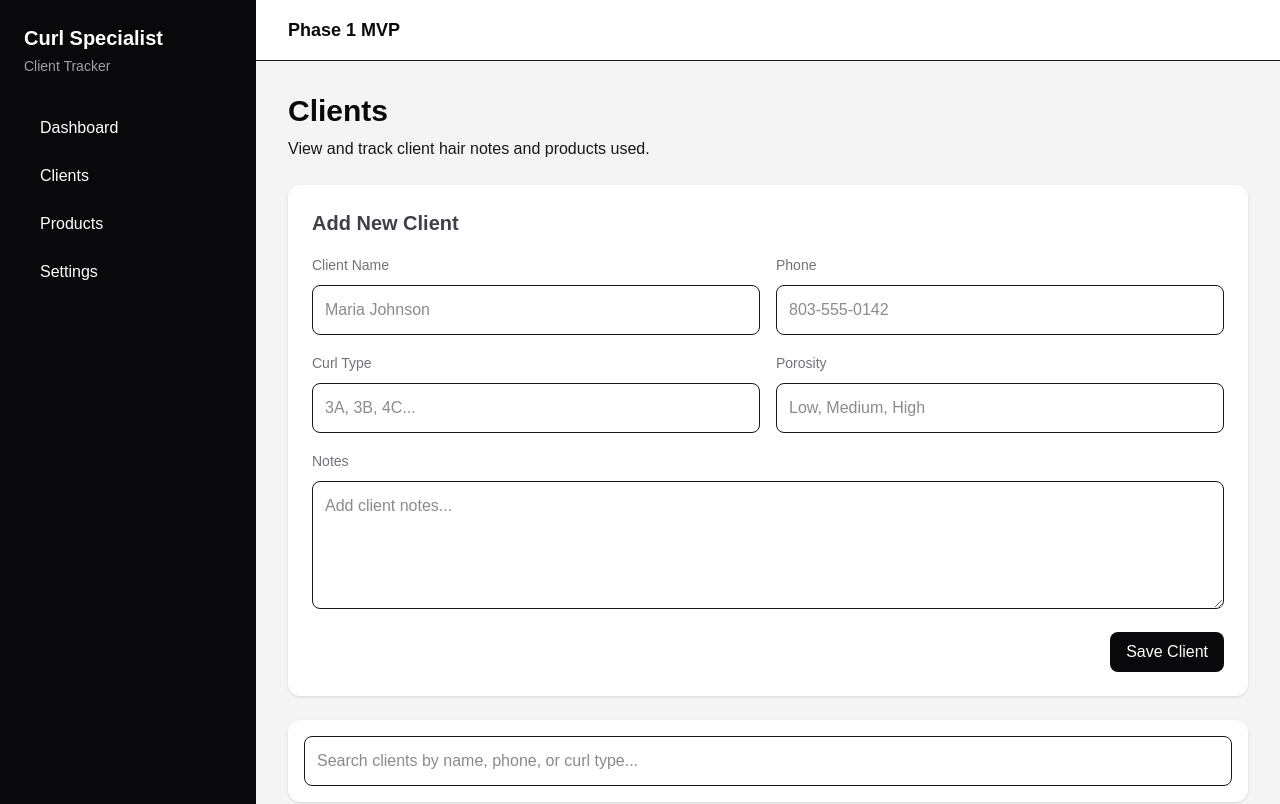
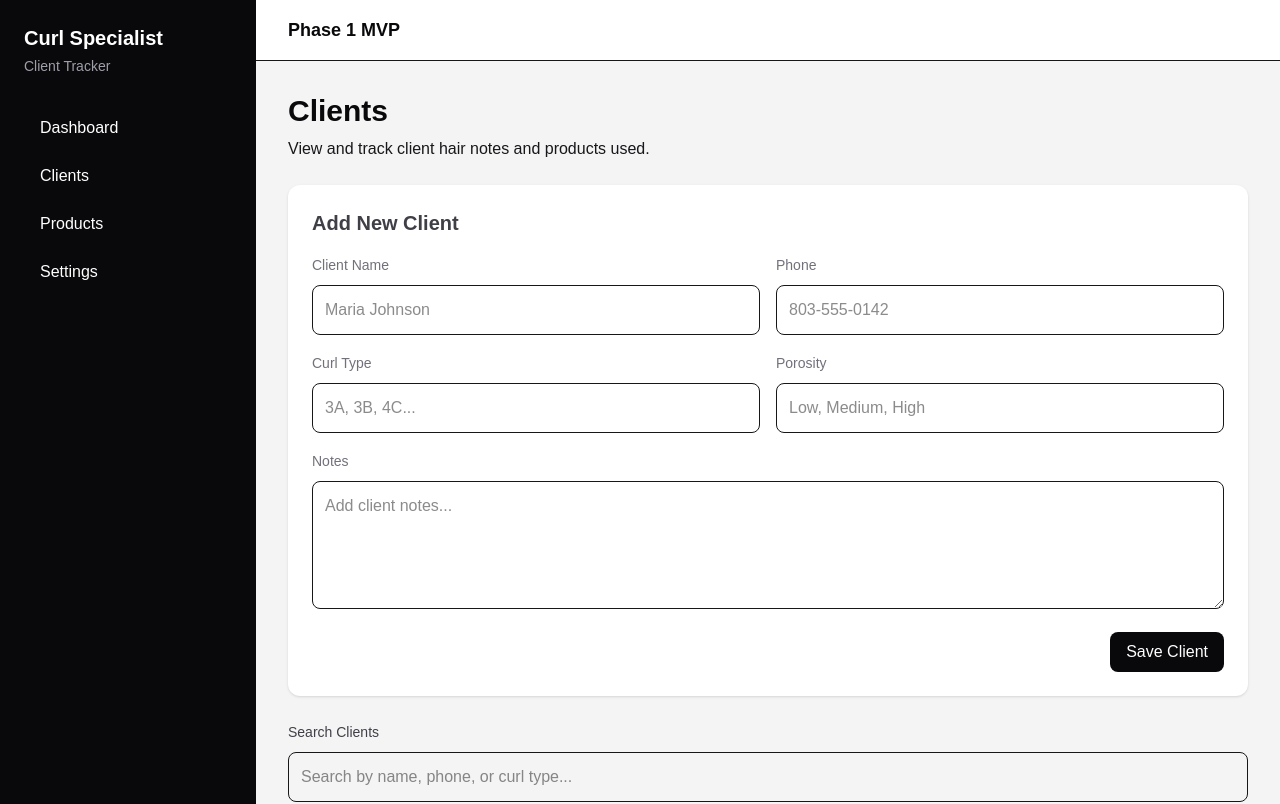
Before and after one commit to samirhilario/curl-specialist-platform, a Next.js app: page /dashboard/clients in a window 1280 px wide. Shown: the top 804 px of the page. Built offline with nearby package versions, Linux system fonts and the light colour scheme; no server answers; the database is empty.

Commit message:
Prepare client management app for deployment

```diff
--- a/src/components/clients/ClientManager.tsx
+++ b/src/components/clients/ClientManager.tsx
@@ -9,21 +9,30 @@ type ClientManagerProps = {
   initialClients: Client[]
 }
 
-export default function ClientManager(props: ClientManagerProps) {
-  const [clients, setClients] = useState(props.initialClients)
+export default function ClientManager({
+  initialClients,
+}: ClientManagerProps) {
+  const [clients, setClients] = useState(initialClients)
   const [searchTerm, setSearchTerm] = useState("")
 
-  function handleAddClient(newClient: Client) {
-    setClients([...clients, newClient])
+  function handleAddClient(client: Client) {
+    setClients((currentClients) => [
+      client,
+      ...currentClients,
+    ])
   }
 
+  const search = searchTerm.trim().toLowerCase()
+
   const filteredClients = clients.filter((client) => {
-    const search = searchTerm.toLowerCase()
+    const name = client.name.toLowerCase()
+    const phone = client.phone?.toLowerCase() ?? ""
+    const curlType = client.curl_type?.toLowerCase() ?? ""
 
     return (
-      client.name.toLowerCase().includes(search) ||
-      client.phone.toLowerCase().includes(search) ||
-      client.curlType.toLowerCase().includes(search)
+      name.includes(search) ||
+      phone.includes(search) ||
+      curlType.includes(search)
     )
   })
 
@@ -31,12 +40,23 @@ export default function ClientManager(props: ClientManagerProps) {
     <>
       <AddClientForm onAddClient={handleAddClient} />
 
-      <div className="mb-6 rounded-xl bg-white p-4 shadow">
+      <div className="mb-6">
+        <label
+          htmlFor="client-search"
+          className="text-sm font-medium text-zinc-700"
+        >
+          Search Clients
+        </label>
+
         <input
+          id="client-search"
+          type="search"
+          className="mt-2 w-full rounded-lg border p-3"
+          placeholder="Search by name, phone, or curl type..."
           value={searchTerm}
-          onChange={(event) => setSearchTerm(event.target.value)}
-          placeholder="Search clients by name, phone, or curl type..."
-          className="w-full rounded-lg border p-3"
+          onChange={(event) =>
+            setSearchTerm(event.target.value)
+          }
         />
       </div>
 
--- a/src/data/clients.ts
+++ /dev/null
@@ -1,22 +0,0 @@
-import type { Client } from "@/types/client"
-
-export const clients: Client[] = [
-  {
-    id: "1",
-    name: "Maria Johnson",
-    phone: "803-555-0142",
-    curlType: "3B",
-    porosity: "Low",
-    notes: "Prefers lightweight products. Avoid heavy creams.",
-    productsUsed: ["Hydrating Curl Cream", "Leave-In Conditioner"],
-  },
-  {
-    id: "2",
-    name: "Tasha Williams",
-    phone: "803-555-0188",
-    curlType: "4A",
-    porosity: "High",
-    notes: "Needs extra moisture and gentle detangling.",
-    productsUsed: ["Curl Defining Gel", "Deep Conditioner"],
-  },
-]
```
